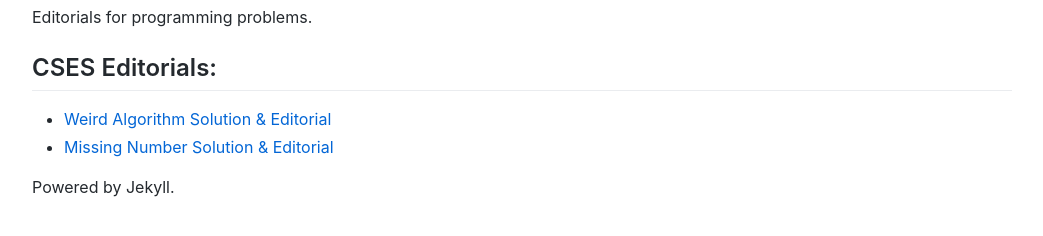
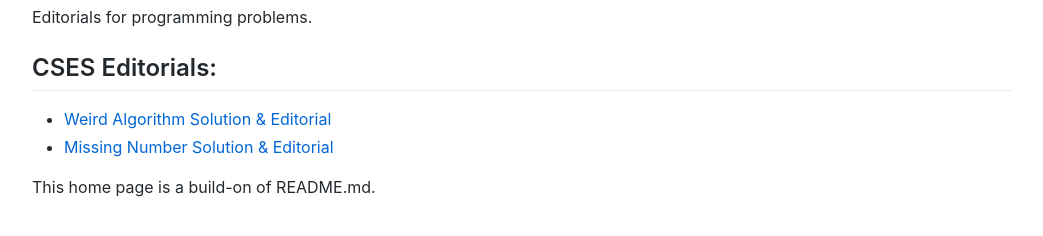
Before and after one commit to savirsingh/editorials, a plain HTML site: page index.html in a window 1280 px wide. Shown: the part 168-404 px from the top of the page, without its empty margins (118-1161 px from the left). Drawn offline with Linux system fonts and the light colour scheme; a script that the page names is missing.

Commit message:
Update index.html

```diff
--- a/index.html
+++ b/index.html
@@ -42,7 +42,7 @@
   <li><a href="https://savirsingh.github.io/editorials/cses/ip/missing_number">Missing Number Solution &amp; Editorial</a></li>
 </ul>
 
-      <p>Powered by Jekyll.</p>
+      <p>This home page is a build-on of README.md.</p>
 
 
 
```
